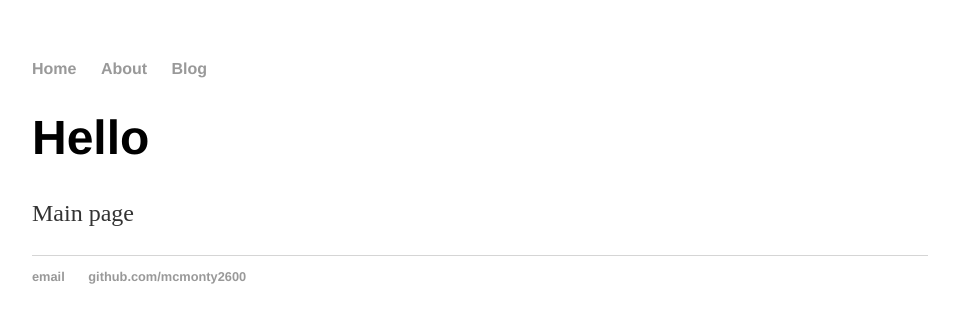
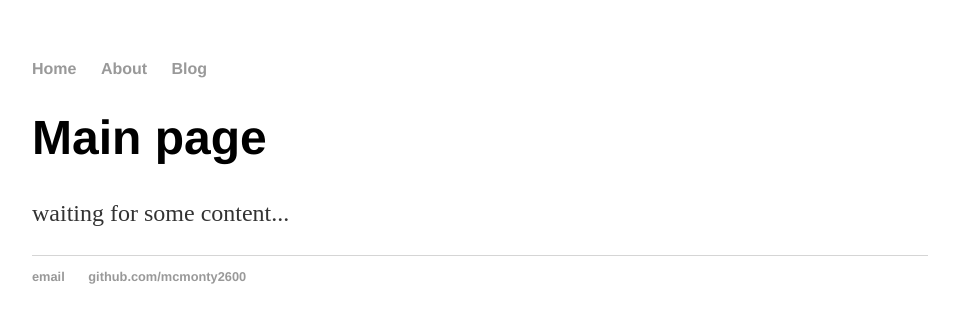
Before and after one commit to mcmonty2600/mcmonty2600.github.io, a Jekyll site: the page built from index.html, in a window 1280 px wide. Shown: the top 323 px of the page, without its empty margins (160-1119 px from the left). Built offline with Jekyll 4.4.1, drawn with Linux system fonts in a browser that asks for light colours.

Commit message:
Update index.html

```diff
--- a/index.html
+++ b/index.html
@@ -2,7 +2,7 @@
 layout: default
 title: mcmonty2600
 ---
-<div class="blurb">
-	<h1>Hello</h1>
-	<p>Main page</p>
+<div class="mainblurb">
+	<h1>Main page</h1>
+	<p>waiting for some content...</p>
 </div>
```
